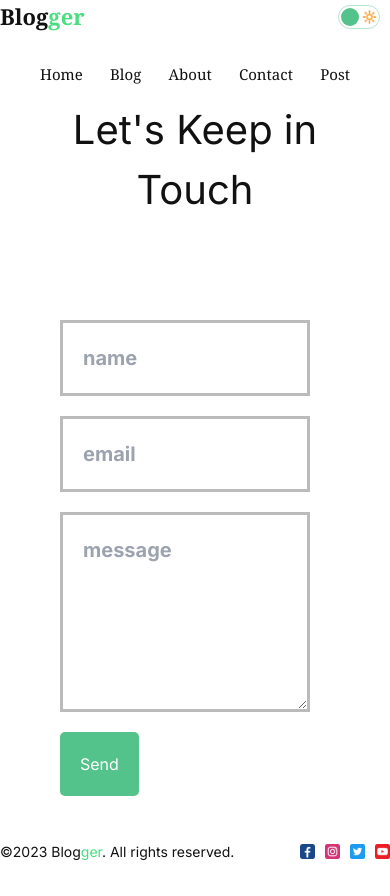
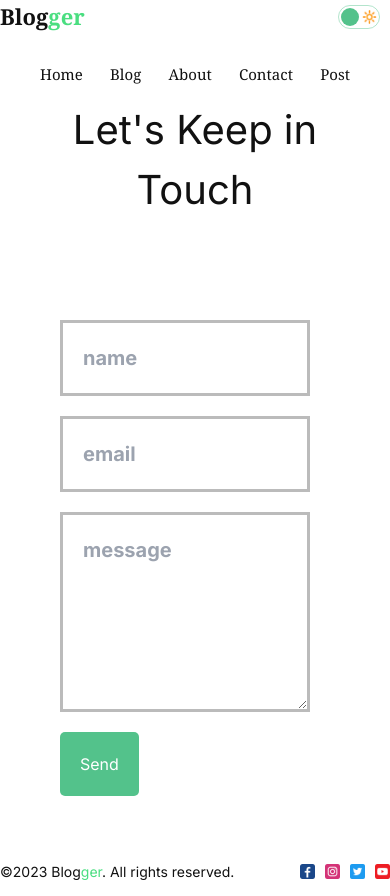
Before and after one commit to ZAIN-BUKHARI/blog-sit-client, a Next.js app: page /contact in a window 390 px wide. Built offline with nearby package versions, Linux system fonts and the light colour scheme.

Commit message:
45 all set

```diff
--- a/components/footer/footer.module.css
+++ b/components/footer/footer.module.css
@@ -3,10 +3,19 @@
   font-size: 14px;
   display: flex;
   align-items: center;
-  margin-top: 30px;
+  margin-top: 10px;
   justify-content: space-between;
 }
-
+@media (max-width:768px){
+  .container {
+    height: 50px;
+    font-size: 14px;
+    display: flex;
+    align-items: center;
+    margin-top: 50px;
+    justify-content: space-between;
+  }
+}
 .social {
   display: flex;
   align-items: center;
```
